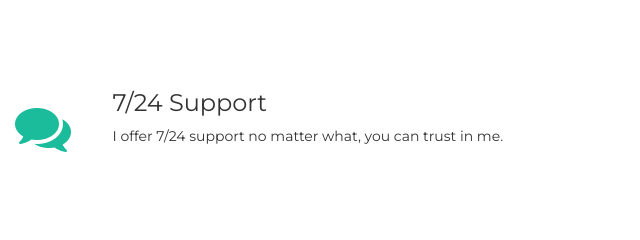
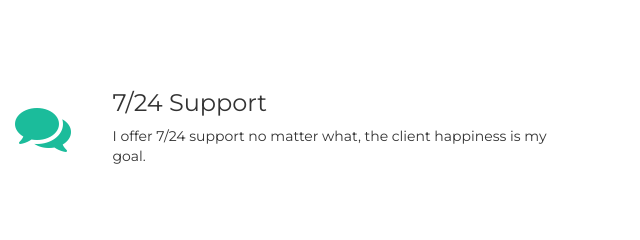
Before and after one commit to jeisonadarme/resume, a plain HTML site: page Numo/index.html in a window 1280 px wide. Shown: the part 2420-2660 px from the top of the page, 640-1280 px from the left. Drawn offline with nearby package versions, Linux system fonts and the light colour scheme.

Commit message:
Update index.html
Support copy

```diff
--- a/Numo/index.html
+++ b/Numo/index.html
@@ -198,7 +198,7 @@
               </div>
               <div class="col-xs-10">
                 <h3>7/24 Support</h3>
-                <p>I offer 7/24 support no matter what, you can trust in me.
+                <p>I offer 7/24 support no matter what, the client happiness is my goal.
                 </p>
               </div>
             </div>
```
